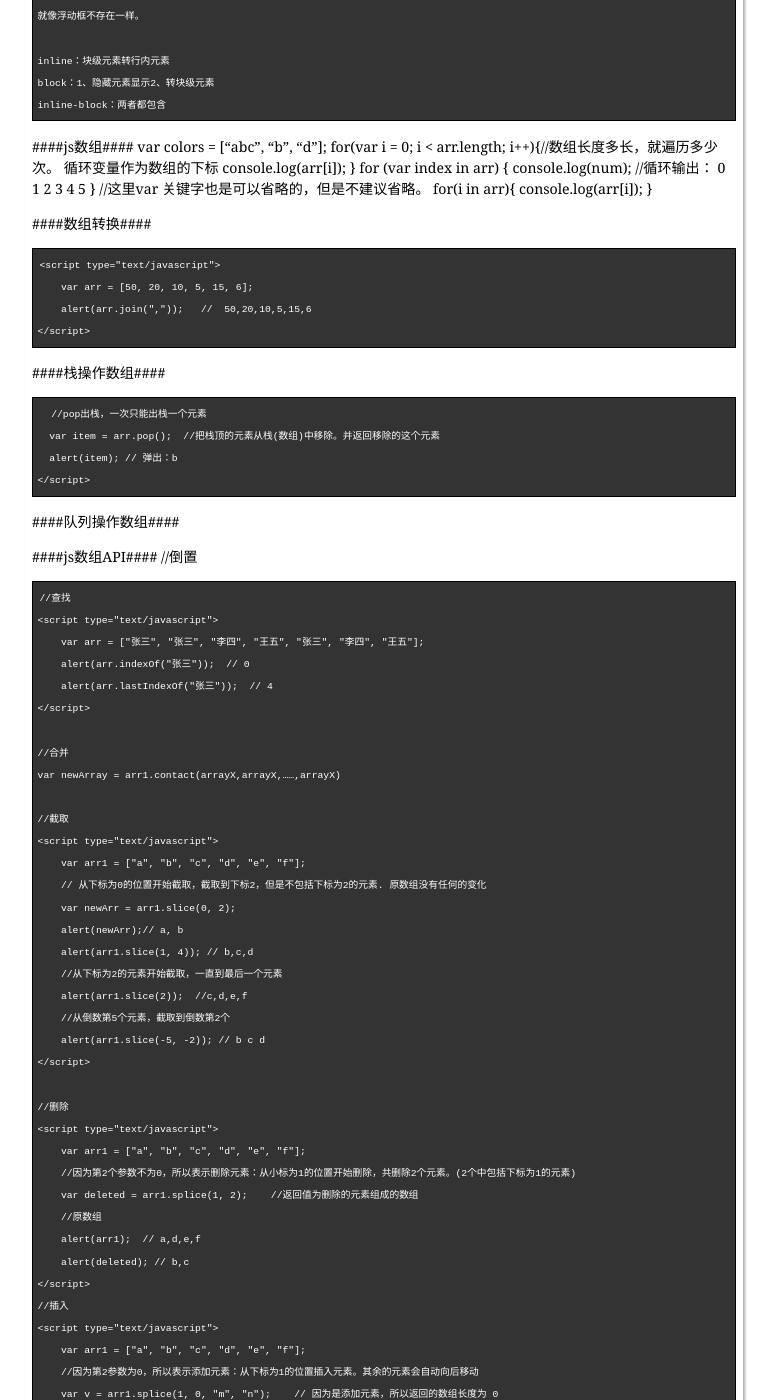
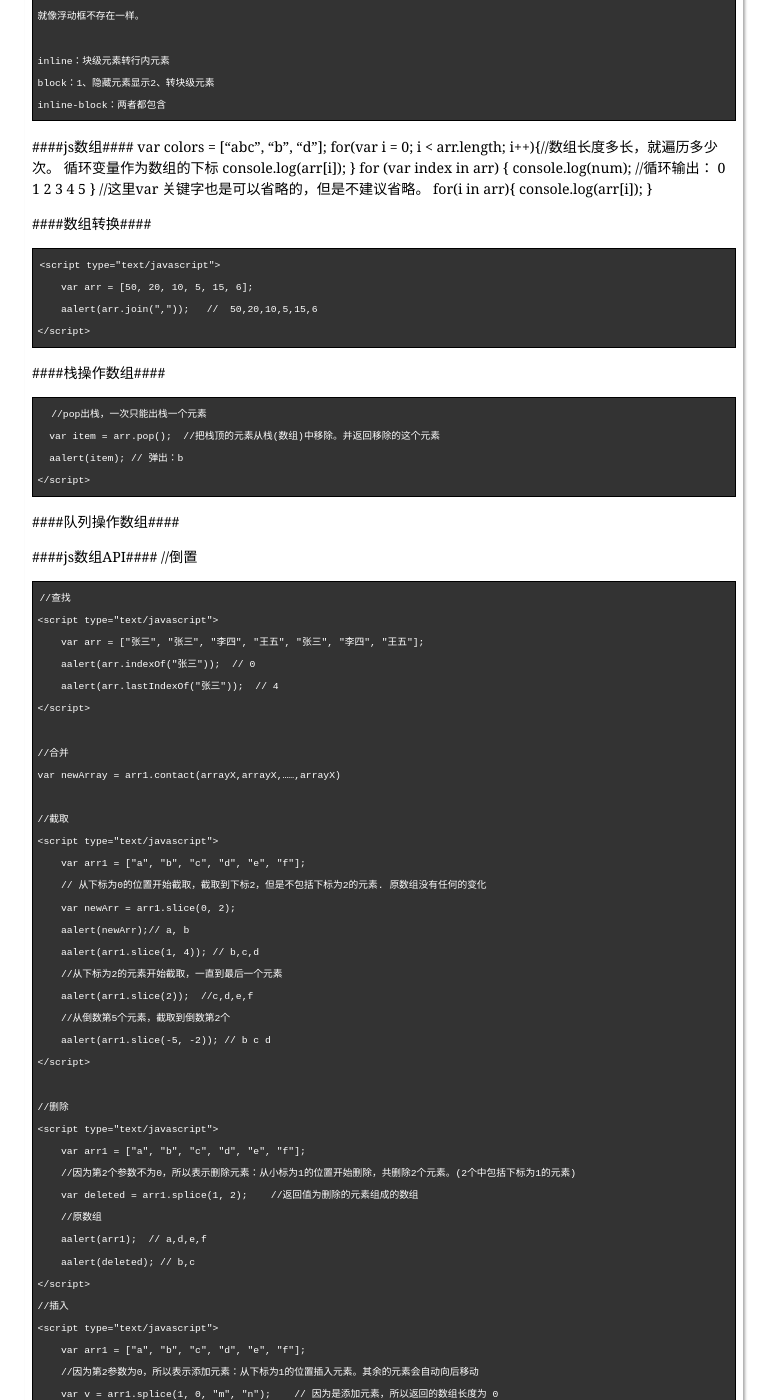
Before and after one commit to he110jian/he110jian.github.io, a Jekyll site: the page built from _posts/2016-11-10-前端技术.markdown, in a window 1280 px wide and 1400 px high, scrolled down 2638 px. Shown: the whole window, without its empty margins (256-1033 px from the left). Built offline with Jekyll 4.4.1, drawn with Linux system fonts in a browser that asks for light colours; comment, search, counter and statistics services are not loaded; some of the changed text lies outside the part shown.

Commit message:
aaaaalert

```diff
--- a/_posts/2016-11-10-前端技术.markdown
+++ b/_posts/2016-11-10-前端技术.markdown
@@ -136,13 +136,13 @@ layout: post
 ####数组转换####
 	<script type="text/javascript">
 	  var arr = [50, 20, 10, 5, 15, 6];
-	  alert(arr.toString());  //  50,20,10,5,15,6
-	  alert(arr);  //  50,20,10,5,15,6   当把一个对象直接给alert，则会调用这个对象的toString方法，然后再输出。
+	  aalert(arr.toString());  //  50,20,10,5,15,6
+	  aalert(arr);  //  50,20,10,5,15,6   当把一个对象直接给aalert，则会调用这个对象的toString方法，然后再输出。
 	</script>
 
 	<script type="text/javascript">
 	    var arr = [50, 20, 10, 5, 15, 6];
-	    alert(arr.join(","));   //  50,20,10,5,15,6
+	    aalert(arr.join(","));   //  50,20,10,5,15,6
 	</script>
 
 ####栈操作数组####
@@ -150,12 +150,12 @@ layout: post
 	  var arr = ["张三", "李四", "王五"];
 	  //向栈中添加元素(最后添加的元素肯定在栈顶)   数组中的元素："张三", "李四", "王五", "志玲"
 	  var len = arr.push("志玲");   //push方法返回添加成功后的数组的长度
-	  alert(len);  // 弹出：4
+	  aalert(len);  // 弹出：4
 	  arr.push("a", "b");  //也可以向在push方法中传入多个参数，这样每个参数都会添加到数组中。  栈顶元素是  "b"
 
 	  //pop出栈，一次只能出栈一个元素
 	  var item = arr.pop();  //把栈顶的元素从栈(数组)中移除。并返回移除的这个元素
-	  alert(item); // 弹出：b
+	  aalert(item); // 弹出：b
 	</script>
 
 ####队列操作数组####
@@ -163,30 +163,30 @@ layout: post
 	  //把arr当做队列对待，那么 队列头部元素就是 "张三", 队尾元素就是 "王五"
 	  var arr = ["张三", "李四", "王五"];
 	  var firstItem = arr.shift();  //把队首元素从队列中移除，并返回移除的这个元素
-	  alert(firstItem); //张三
-	  alert(arr);  // 李四, 王五
+	  aalert(firstItem); //张三
+	  aalert(arr);  // 李四, 王五
 	  var len = arr.unshift("志玲");  //向队列头部添加元素，并返回添加成功后队列(数组)的长度
-	  alert("数组长度：" + len);  // 数组长度：3
-	  alert(arr);  // 志玲, 李四, 王五
+	  aalert("数组长度：" + len);  // 数组长度：3
+	  aalert(arr);  // 志玲, 李四, 王五
 	  arr.unshift("a", "b");
-	  alert(arr);  // a, b, 志玲, 李四, 王五
+	  aalert(arr);  // a, b, 志玲, 李四, 王五
 	</script>
 
 ####js数组API####
 	//倒置
 	<script type="text/javascript">
 	    var arr = ["张三", "李四", "王五"];
-	    alert("数组倒置前：" + arr);
+	    aalert("数组倒置前：" + arr);
 	    //对数组元素进行倒置。
 	    arr.reverse();
-	    alert("数组倒置后：" + arr);
+	    aalert("数组倒置后：" + arr);
 	</script>
 
 	//查找
 	<script type="text/javascript">
 	    var arr = ["张三", "张三", "李四", "王五", "张三", "李四", "王五"];
-	    alert(arr.indexOf("张三"));  // 0
-	    alert(arr.lastIndexOf("张三"));  // 4
+	    aalert(arr.indexOf("张三"));  // 0
+	    aalert(arr.lastIndexOf("张三"));  // 4
 	</script>
 
 	//合并
@@ -197,12 +197,12 @@ layout: post
 	    var arr1 = ["a", "b", "c", "d", "e", "f"];
 	    // 从下标为0的位置开始截取，截取到下标2，但是不包括下标为2的元素. 原数组没有任何的变化
 	    var newArr = arr1.slice(0, 2);
-	    alert(newArr);// a, b
-	    alert(arr1.slice(1, 4)); // b,c,d
+	    aalert(newArr);// a, b
+	    aalert(arr1.slice(1, 4)); // b,c,d
 	    //从下标为2的元素开始截取，一直到最后一个元素
-	    alert(arr1.slice(2));  //c,d,e,f
+	    aalert(arr1.slice(2));  //c,d,e,f
 	    //从倒数第5个元素，截取到倒数第2个
-	    alert(arr1.slice(-5, -2)); // b c d
+	    aalert(arr1.slice(-5, -2)); // b c d
 	</script>
 
 	//删除
@@ -211,16 +211,16 @@ layout: post
 	    //因为第2个参数不为0，所以表示删除元素：从小标为1的位置开始删除，共删除2个元素。(2个中包括下标为1的元素)
 	    var deleted = arr1.splice(1, 2);    //返回值为删除的元素组成的数组
 	    //原数组
-	    alert(arr1);  // a,d,e,f
-	    alert(deleted); // b,c
+	    aalert(arr1);  // a,d,e,f
+	    aalert(deleted); // b,c
 	</script>
 	//插入
 	<script type="text/javascript">
 	    var arr1 = ["a", "b", "c", "d", "e", "f"];
 	    //因为第2参数为0，所以表示添加元素：从下标为1的位置插入元素。其余的元素会自动向后移动
 	    var v = arr1.splice(1, 0, "m", "n");    // 因为是添加元素，所以返回的数组长度为 0
-	    alert(v.length);  // 0
-	    alert(arr1);    // a,m,n,b,c,d,e,f
+	    aalert(v.length);  // 0
+	    aalert(arr1);    // a,m,n,b,c,d,e,f
 	</script>
 	//删除
 	<script type="text/javascript">
@@ -228,8 +228,8 @@ layout: post
 	    //因为第2个参数不为0，所以表示删除元素：从小标为1的位置开始删除，共删除2个元素。(2个中包括下标为1的元素)
 	    var deleted = arr1.splice(1, 2);    //返回值为删除的元素组成的数组
 	    //原数组
-	    alert(arr1);  // a,d,e,f
-	    alert(deleted); // b,c
+	   aalert(arr1);  // a,d,e,f
+	   aalert(deleted); // b,c
 	</script>
 
 	//排序
@@ -299,7 +299,7 @@ layout: post
 	    var $ = require('./js/jquery');
 	    var a=require('./js/time');
 
-	    alert(a.GetTime(3));
+	    aalert(a.GetTime(3));
 	});
 
 jquery插件模块化
```
